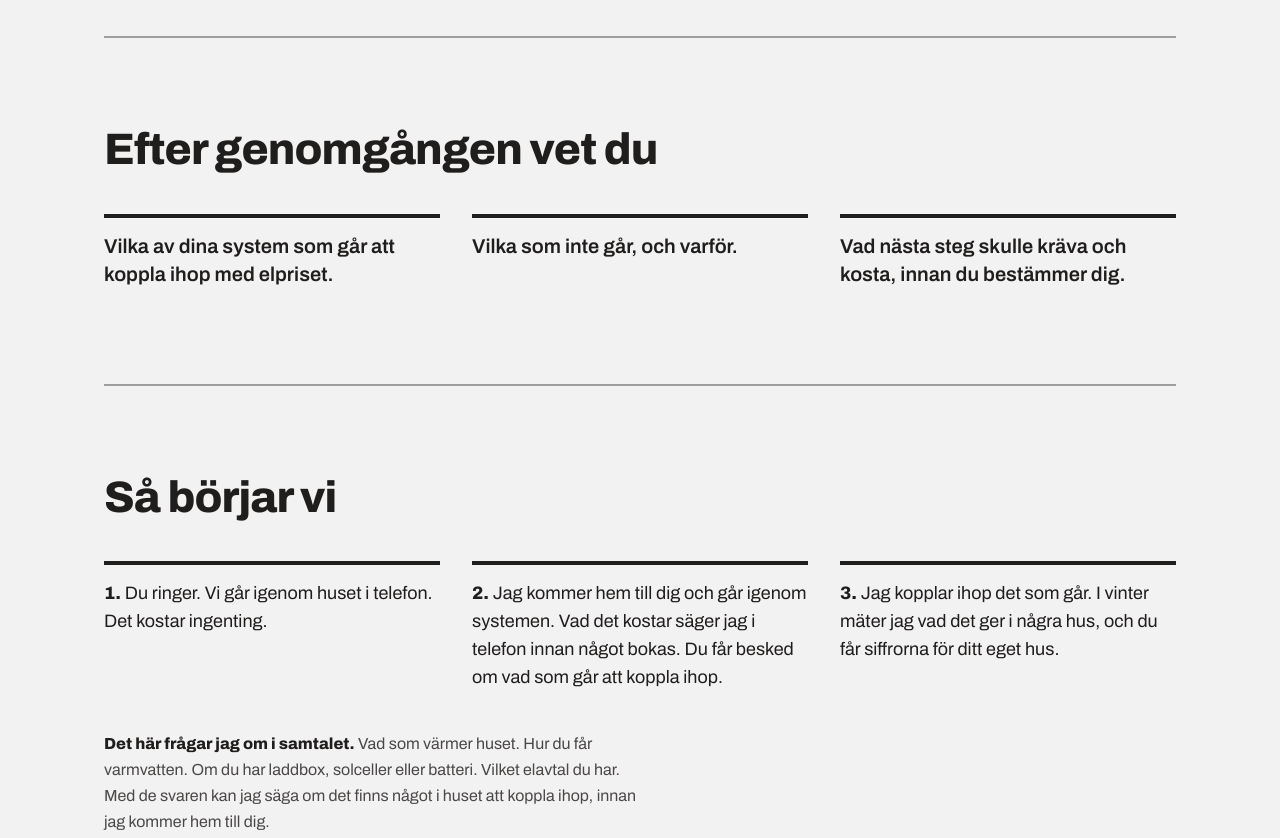
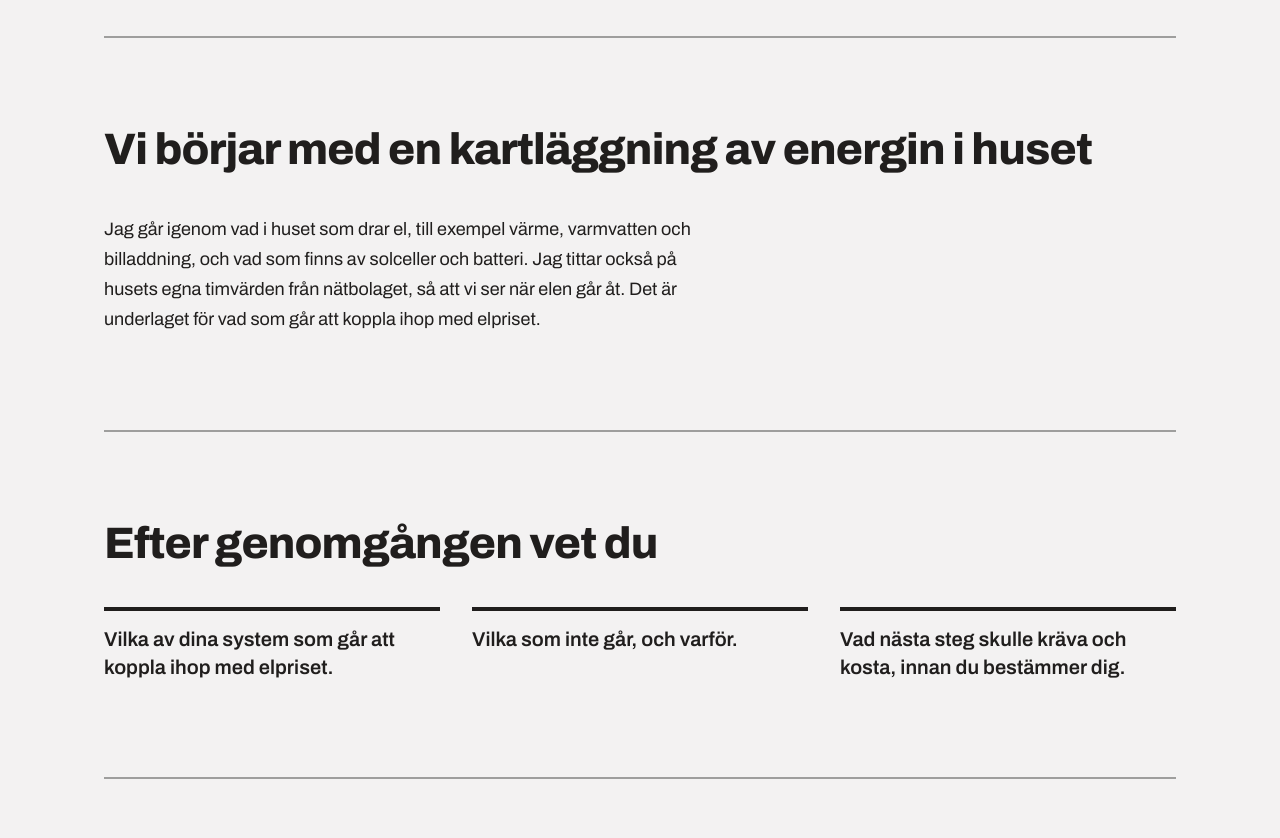
Before and after one commit to fredrikArvidsson75/sbkb-website, a plain HTML site: page energistyrning/index.html in a window 1280 px wide. Shown: the part 1340-2178 px from the top of the page. Drawn offline with Linux system fonts and the light colour scheme.

Commit message:
Energistyrning: avsnittet Vi börjar med en kartläggning av energin i huset, stycket om samtalet utan om-ord
Co-Authored-By: Claude Sonnet 5.5 <noreply@anthropic.com>

```diff
--- a/energistyrning/index.html
+++ b/energistyrning/index.html
@@ -451,6 +451,10 @@ textarea.input { min-height: 90px; resize: vertical; }
       </div>
     </section>
     <section style="border-top:2px solid var(--color-divider); padding:clamp(56px, 8vw, 88px) 0 clamp(64px, 8vw, 96px); display:flex; flex-direction:column; gap:40px;">
+      <h2 style="font-size:clamp(32px, 4vw, 44px); line-height:1.08; letter-spacing:-0.02em; margin:0;">Vi börjar med en kartläggning av energin i huset</h2>
+      <p style="font-size:18px; line-height:30px; margin:0; max-width:60ch;">Jag går igenom vad i huset som drar el, till exempel värme, varmvatten och billaddning, och vad som finns av solceller och batteri. Jag tittar också på husets egna timvärden från nätbolaget, så att vi ser när elen går åt. Det är underlaget för vad som går att koppla ihop med elpriset.</p>
+    </section>
+    <section style="border-top:2px solid var(--color-divider); padding:clamp(56px, 8vw, 88px) 0 clamp(64px, 8vw, 96px); display:flex; flex-direction:column; gap:40px;">
       <h2 style="font-size:clamp(32px, 4vw, 44px); line-height:1.08; letter-spacing:-0.02em; margin:0;">Efter genomgången vet du</h2>
       <ul style="list-style:none; margin:0; padding:0; display:grid; grid-template-columns:repeat(auto-fit, minmax(240px, 1fr)); gap:28px 32px;">
         <li style="border-top:4px solid var(--color-text); padding-top:14px; font-size:20px; line-height:28px; font-weight:600;">Vilka av dina system som går att koppla ihop med elpriset.</li>
@@ -465,7 +469,7 @@ textarea.input { min-height: 90px; resize: vertical; }
         <li style="border-top:4px solid var(--color-text); padding-top:14px; font-size:18px; line-height:28px;"><strong>2.</strong> Jag kommer hem till dig och går igenom systemen. Vad det kostar säger jag i telefon innan något bokas. Du får besked om vad som går att koppla ihop.</li>
         <li style="border-top:4px solid var(--color-text); padding-top:14px; font-size:18px; line-height:28px;"><strong>3.</strong> Jag kopplar ihop det som går. I vinter mäter jag vad det ger i några hus, och du får siffrorna för ditt eget hus.</li>
       </ol>
-      <p style="font-size:16px; line-height:26px; margin:0; max-width:60ch; color:color-mix(in srgb, var(--color-text) 80%, transparent);"><strong style="color:var(--color-text);">Det här frågar jag om i samtalet.</strong> Vad som värmer huset. Hur du får varmvatten. Om du har laddbox, solceller eller batteri. Vilket elavtal du har. Med de svaren kan jag säga om det finns något i huset att koppla ihop, innan jag kommer hem till dig.</p>
+      <p style="font-size:16px; line-height:26px; margin:0; max-width:60ch; color:color-mix(in srgb, var(--color-text) 80%, transparent);"><strong style="color:var(--color-text);">Det här frågar jag efter i samtalet.</strong> Vad som värmer huset. Hur du får varmvatten. Vad du har för laddbox, solceller och batteri. Vilket elavtal du har. Med svaren kan jag säga vad i huset som går att koppla ihop, innan jag kommer hem till dig.</p>
     </section>
     <section style="border-top:2px solid var(--color-divider); padding:clamp(56px, 8vw, 88px) 0 clamp(64px, 8vw, 96px); display:flex; flex-wrap:wrap; gap:56px 72px; align-items:flex-start;">
       <div style="flex:1 1 400px; display:flex; flex-direction:column; gap:28px;">
```
